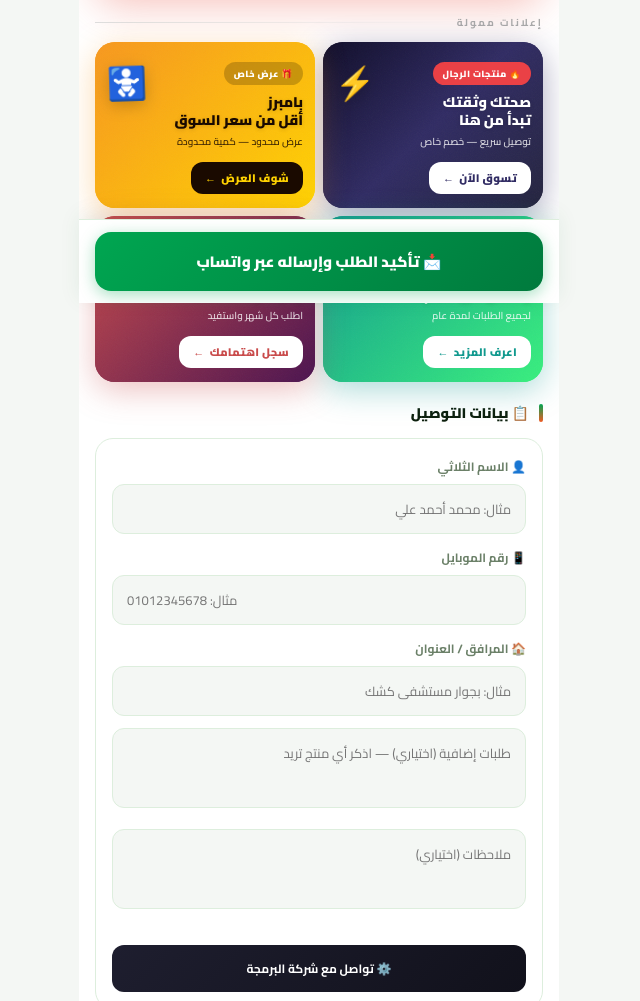
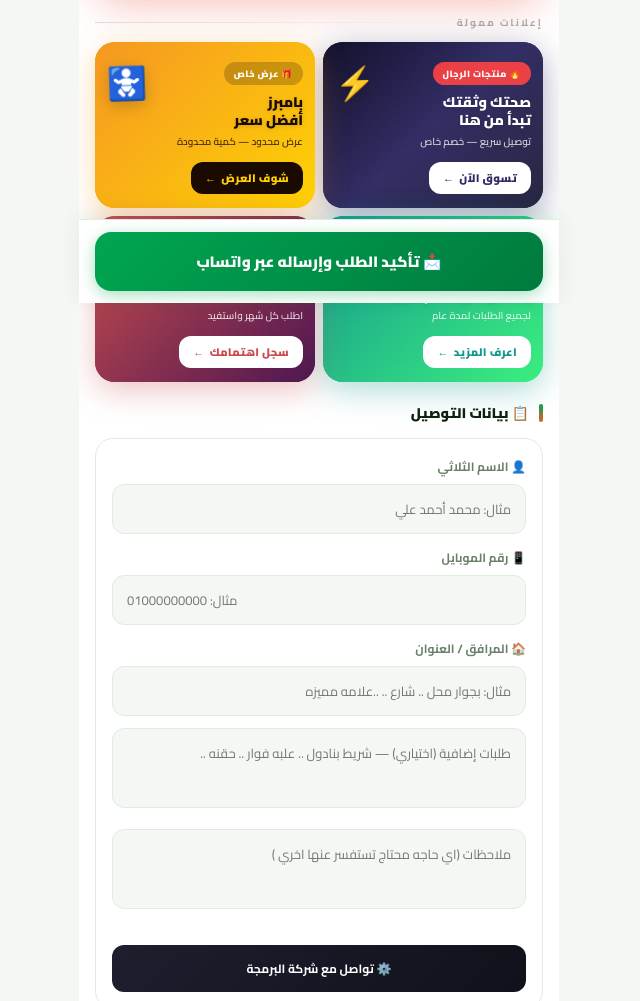
Before and after one commit to mhmodkeshk/keshk-pharmacy, a website: page index.html in a window 1280 px wide. Shown: the part 497-1498 px from the top of the page, without its empty margins (321-961 px from the left). Drawn offline with Linux system fonts and the light colour scheme.

Commit message:
Update index.html

```diff
--- a/index.html
+++ b/index.html
@@ -475,7 +475,7 @@ textarea.form-input { resize: none; height: 80px; }
           <div class="ad-card-icon">🚼</div>
           <div class="ad-card-content">
             <div class="ad-card-badge">🎁 عرض خاص</div>
-            <div class="ad-card-title">بامبرز<br>أقل من سعر السوق</div>
+            <div class="ad-card-title">بامبرز<br>أفضل سعر</div>
             <div class="ad-card-sub">عرض محدود — كمية محدودة</div>
             <button class="ad-card-btn">شوف العرض</button>
           </div>
@@ -486,7 +486,7 @@ textarea.form-input { resize: none; height: 80px; }
           <div class="ad-card-icon">👑</div>
           <div class="ad-card-content">
             <div class="ad-card-badge">💎 عضوية VIP</div>
-            <div class="ad-card-title">اشترك الآن<br>واحصل على خصم ٢٠٪</div>
+            <div class="ad-card-title">اشترك الآن<br>واحصل على خصم كبير٪</div>
             <div class="ad-card-sub">لجميع الطلبات لمدة عام</div>
             <button class="ad-card-btn">اعرف المزيد</button>
           </div>
@@ -518,11 +518,11 @@ textarea.form-input { resize: none; height: 80px; }
         <label class="form-label" for="customer-name">👤 الاسم الثلاثي</label>
         <input class="form-input" type="text" id="customer-name" placeholder="مثال: محمد أحمد علي" autocomplete="name">
         <label class="form-label" for="customer-phone">📱 رقم الموبايل</label>
-        <input class="form-input" type="tel" id="customer-phone" placeholder="مثال: 01012345678" autocomplete="tel">
+        <input class="form-input" type="tel" id="customer-phone" placeholder="مثال: 01000000000" autocomplete="tel">
         <label class="form-label" for="customer-ref">🏠 المرافق / العنوان</label>
-        <input class="form-input" type="text" id="customer-ref" placeholder="مثال: بجوار مستشفى كشك" autocomplete="street-address">
-        <textarea class="form-input" id="extra-orders" placeholder="طلبات إضافية (اختياري) — اذكر أي منتج تريد"></textarea>
-        <textarea class="form-input" id="comment" placeholder="ملاحظات (اختياري)"></textarea>
+        <input class="form-input" type="text" id="customer-ref" placeholder="مثال: بجوار محل .. شارع .. ..علامه مميزه" autocomplete="street-address">
+        <textarea class="form-input" id="extra-orders" placeholder="طلبات إضافية (اختياري) — شريط بنادول .. علبه فوار .. حقنه .."></textarea>
+        <textarea class="form-input" id="comment" placeholder="ملاحظات (اي حاجه محتاج تستفسر عنها اخري )"></textarea>
         <div class="dev-floating-btn" data-action="dev-toggle-popup" role="button" tabindex="0" aria-label="تواصل مع شركة البرمجة">
           ⚙️ تواصل مع شركة البرمجة
         </div>
@@ -887,7 +887,7 @@ textarea.form-input { resize: none; height: 80px; }
 
     <div class="privacy-note" style="margin-top:0;">
       <div style="font-size:22px;flex-shrink:0;" aria-hidden="true">🔥</div>
-      <div class="privacy-note-text">⚠️ الأسعار قابلة للتغير حسب تغير السوق</div>
+      <div class="privacy-note-text">الأسعار قابلة للتغير حسب تغير السوق</div>
     </div>
 
     <div class="confirm-order-strip">
```
